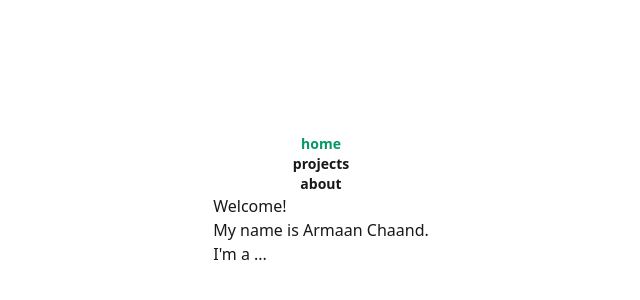
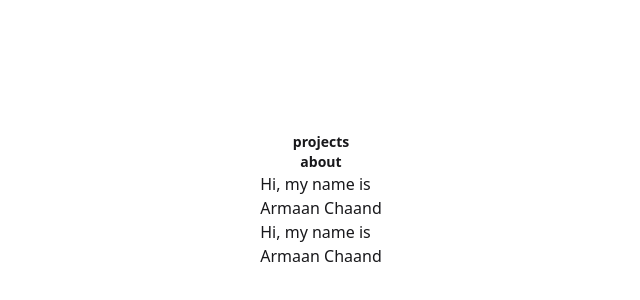
Before and after one commit to ArmaanChaand/project-portfolio-react, a React (Vite) app: page / in a window 1280 px wide. Shown: the part 200-500 px from the top of the page, without its empty margins (319-959 px from the left). Built offline with nearby package versions, Linux system fonts and the light colour scheme.

Commit message:
hero changes

```diff
--- a/package.json
+++ b/package.json
@@ -12,7 +12,8 @@
   "dependencies": {
     "framer-motion": "^10.16.4",
     "react": "^18.2.0",
-    "react-dom": "^18.2.0"
+    "react-dom": "^18.2.0",
+    "react-intersection-observer": "^9.5.3"
   },
   "devDependencies": {
     "@types/react": "^18.2.15",
--- a/src/App.jsx
+++ b/src/App.jsx
@@ -1,23 +1,27 @@
 import { Route, Routes } from "react-router";
 import "./css/App.css";
 import Home from "./home/Home";
-import { NavBtn } from "./components/NavBtn";
+import SideNav from "./components/SideNav";
+import { useEffect, useRef, useState } from "react";
+
 function App() {
+  const [section, setSection] = useState()
+
+  const projects_ref = useRef()
+
+
   return (
-    <div className="w-screen h-screen flex flex-row justify-center items-center overflow-hidden">
-    <nav className="h-full w-12 bg-green-600 sm:w-28  ">
-
-      <ul className="h-full -rotate-90 flex flex-row justify-center items-center p-2 bg-transparent rounded gap-5">
-         <NavBtn to="/">Home</NavBtn>
-         <NavBtn to="/projects">Projects</NavBtn>
-         <NavBtn to="/about">About</NavBtn>
-      </ul>
-  </nav>
-  <div className="w-full h-full">
-      <Routes>
-        <Route path="/" element={<Home/>}/>
-      </Routes>
-  </div>
+    <div className="w-screen h-screen flex flex-row justify-center items-center ">
+      <SideNav
+        section={section}
+      />
+      <div className="w-full h-screen overflow-y-auto">
+          {/* <Routes>
+            <Route path="/" element={<Home/>}/>
+          </Routes> */}
+          <Home name="HOME" />
+          <Home name="PROJECTS"/>
+      </div>
     </div>
   )
 }
--- /dev/null
+++ b/src/components/SideNav.jsx
@@ -0,0 +1,13 @@
+import {NavBtn} from "./NavBtn"
+export default function SideNav({section}){
+    return (
+        <nav className="h-full w-12 bg-green-600 sm:w-28 ">
+            <ul className="h-full -rotate-[90deg] flex flex-row justify-center items-center p-2 bg-transparent rounded gap-5 ">
+
+            <NavBtn to="/">{section}</NavBtn>
+            <NavBtn to="/projects">Projects</NavBtn>
+            <NavBtn to="/about">About</NavBtn>
+            </ul>
+        </nav>
+    )
+}
--- a/src/css/App.css
+++ b/src/css/App.css
@@ -2,4 +2,5 @@ body {
     @apply w-screen h-screen flex justify-center items-center overflow-hidden
     bg-white  text-zinc-900
     dark:bg-zinc-900 dark:text-white font-sans
+    selection:bg-green-600/70
 }
--- a/src/css/components.css
+++ b/src/css/components.css
@@ -3,5 +3,5 @@
     text-sm font-sans font-semibold outline-none
 }
 .nav-tab.active{
-    @apply text-emerald-600
+    @apply text-zinc-900 font-bold
 }
--- a/src/home/Home.jsx
+++ b/src/home/Home.jsx
@@ -1,20 +1,26 @@
+import { useInView } from "react-intersection-observer";
 import "../css/components.css";
+import { useEffect } from "react";
 
+export default function Home({name}){
 
-export default function Home(){
+    const  [ref, inView, entry] = useInView({
+        threshold:0.5,
+    })
+   useEffect(()=>{
+    console.log(name, ": ", inView)
 
+   }, [inView])
 
     return (
-        <section className="flex flex-col justify-center items-center w-full h-full">
-            <div className="mr-auto mt-10 mb-auto w-fit">
-                <h1 className="mb-4 text-4xl font-extrabold leading-none tracking-tight md:text-5xl lg:text-6xl">
-                    Welcome!
-                    <br/>
-                    <span className="text-[0.9em] opacity-80 inline-block mt-3 sm:mt-2">My name is Armaan Chaand.</span>
-                    <br/>
-                    <span className="text-[0.8em] opacity-80 inline-block mt-3 sm:mt-2">I'm a ...</span>
+        <section ref={ref}  className="flex flex-col justify-center items-center w-full h-screen">
+            <div className="w-fit mx-auto mb-auto mt-44 px-10">
+                <h3 className="font-extrabold text-5xl text-zinc-400/50">Hi, my name is</h3>
+                <h1 className="font-extrabold leading-none tracking-tight text-9xl flex flex-row justify-center items-center flex-wrap">
+                    <span className="mr-auto">Armaan </span>
+                    <span className="ml-auto">Chaand</span>
+
                 </h1>
-
             </div>
         </section>
     )
```
Also changed, not shown: 1 other file (tests, documents, lock files or other folders).
